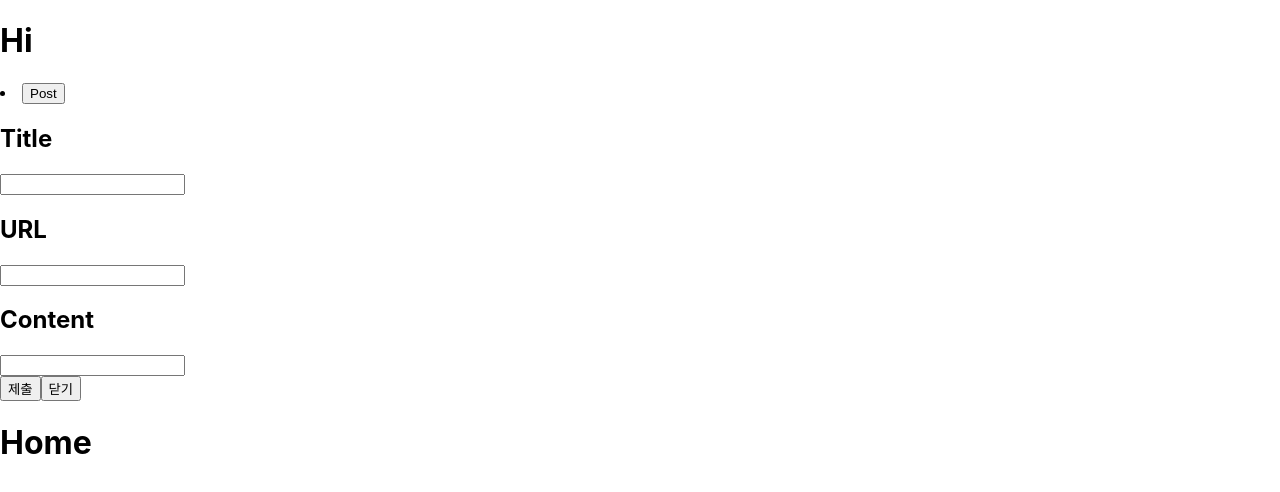
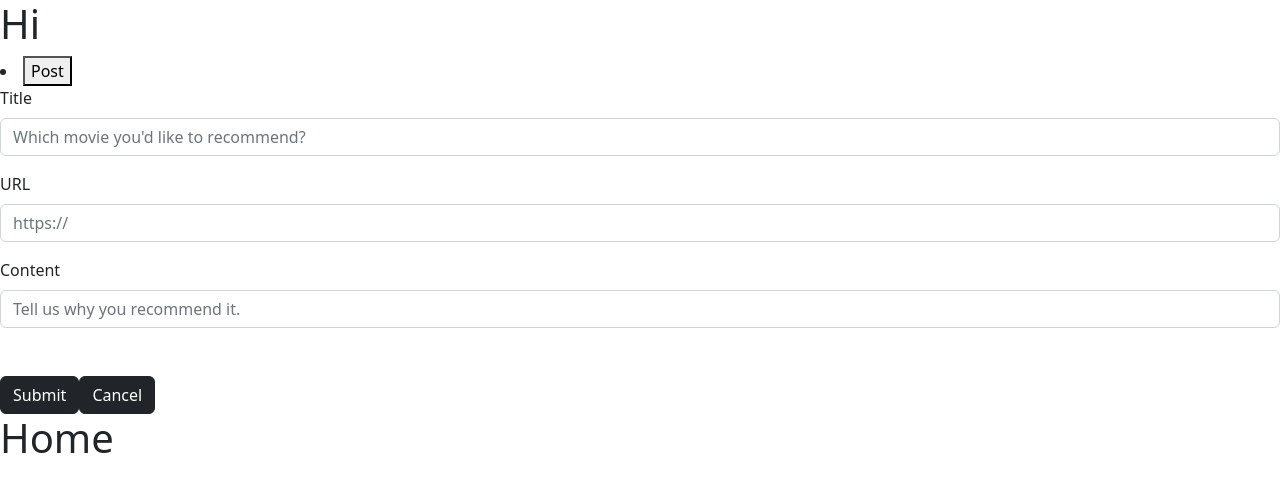
Before and after one commit to shackstack/TeamProject_MovieRecommendService, a React (Create React App) app: page /moviepost in a window 1280 px wide. Shown: the top 492 px of the page. Built offline with nearby package versions, Linux system fonts and the light colour scheme.

Commit message:
posting 디자인

```diff
--- a/package.json
+++ b/package.json
@@ -7,14 +7,17 @@
     "@testing-library/jest-dom": "^5.14.1",
     "@testing-library/react": "^13.0.0",
     "@testing-library/user-event": "^13.2.1",
+    "bootstrap": "^5.2.0",
     "components": "^0.1.0",
     "react": "^18.2.0",
+    "react-bootstrap": "^2.5.0",
     "react-dom": "^18.2.0",
     "react-redux": "^8.0.2",
     "react-router-dom": "^6.3.0",
     "react-scripts": "5.0.1",
     "redux": "^4.2.0",
     "styled": "^1.0.0",
+    "styled-components": "^5.3.5",
     "web-vitals": "^2.1.0"
   },
   "scripts": {
--- a/src/components/posting/MoviePosting.jsx
+++ /dev/null
@@ -1,28 +0,0 @@
-import React from "react";
-import Home from "../../pages/Home";
-import { Link } from "react-router-dom";
-
-const MoviePosting = () => {
-  return (
-    <div>
-      <h2>Title</h2>
-      <input></input>
-      <h2>URL</h2>
-      <input></input>
-      <h2>Content</h2>
-      <input></input>
-      <div>
-        <Link to="/">
-          <button>제출</button>
-        </Link>
-        <Link to="/">
-          <button>닫기</button>
-        </Link>
-      </div>
-
-      <Home />
-    </div>
-  );
-};
-
-export default MoviePosting;
--- a/src/index.js
+++ b/src/index.js
@@ -4,12 +4,13 @@ import reportWebVitals from "./reportWebVitals";
 import "./index.css";
 import store from "./store/config/configStore";
 import { Provider } from "react";
+import "bootstrap/dist/css/bootstrap.css";
 
 const root = ReactDOM.createRoot(document.getElementById("root"));
 root.render(
   // <Provider store={store}>
   //   <App />
-  // </Provider>
+  // </Provider>  잠깐 주석처리해놓을게요 화면이 안보여서
   <App></App>
 );
 
--- a/src/pages/Home.jsx
+++ b/src/pages/Home.jsx
@@ -1,5 +1,4 @@
 import React from "react";
-import MoviePosting from "../components/posting/MoviePosting";
 
 const Home = () => {
   return (
--- /dev/null
+++ b/src/pages/MoviePosting.jsx
@@ -0,0 +1,49 @@
+import React from "react";
+import Home from "./Home";
+import { Link } from "react-router-dom";
+import Button from "react-bootstrap/Button";
+import Form from "react-bootstrap/Form";
+
+const MoviePosting = () => {
+  return (
+    <>
+      <Form>
+        <Form.Group className="mb-3">
+          <Form.Label>Title</Form.Label>
+          <Form.Control
+            type="title"
+            placeholder="Which movie you'd like to recommend?"
+          />
+        </Form.Group>
+
+        <Form.Group className="mb-3">
+          <Form.Label>URL</Form.Label>
+          <Form.Control type="URL" placeholder="https://" />
+        </Form.Group>
+
+        <Form.Group className="mb-5">
+          <Form.Label>Content</Form.Label>
+          <Form.Control
+            type="Content"
+            placeholder="Tell us why you recommend it."
+          />
+        </Form.Group>
+        <div>
+          <Link to="/">
+            <Button variant="dark" type="submit">
+              Submit
+            </Button>
+          </Link>
+          <Link to="/">
+            <Button variant="dark" type="Cancel">
+              Cancel
+            </Button>
+          </Link>
+        </div>
+      </Form>
+      <Home />
+    </>
+  );
+};
+
+export default MoviePosting;
--- a/src/shared/Router.js
+++ b/src/shared/Router.js
@@ -1,8 +1,7 @@
 import { BrowserRouter, Route, Routes, Link } from "react-router-dom";
 import Home from "../pages/Home";
 import Login from "../pages/Login";
-import MoviePosting from "../components/posting/MoviePosting";
-
+import MoviePosting from "../pages/MoviePosting";
 const Router = () => {
   return (
     <BrowserRouter>
```
Also changed, not shown: 1 other file (tests, documents, lock files or other folders).
